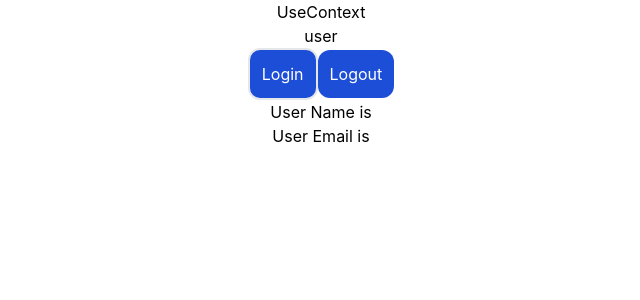
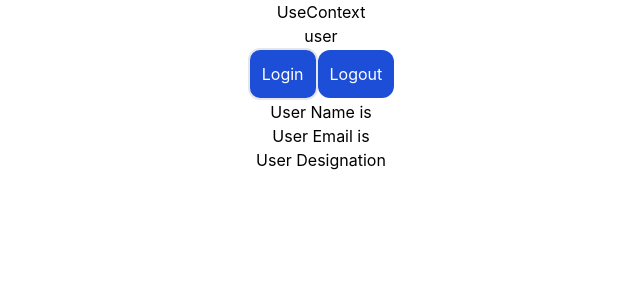
Before and after one commit to chiragchapaneri/typescript-genric, a React (Create React App) app: page / in a window 1280 px wide. Shown: the top 300 px of the page, without its empty margins (319-959 px from the left). Built offline with nearby package versions, Linux system fonts and the light colour scheme.

Commit message:
feat:add designation

```diff
--- a/src/Component/UseContext.tsx
+++ b/src/Component/UseContext.tsx
@@ -12,13 +12,18 @@ type UseContextProps = {
 type UseContexType = {
   user: AuthUser | null;
   setUser: React.Dispatch<React.SetStateAction<AuthUser | null>>;
+  designation: String | null;
+  setDesignation: React.Dispatch<React.SetStateAction<String | null>>;
 };
 export const contextValue = createContext<UseContexType | null>(null);
 export const UseContext = ({ children }: UseContextProps) => {
   const [user, setUser] = useState<AuthUser | null>(null);
+  const [designation, setDesignation] = useState<String | null>(null);
 
   return (
-    <contextValue.Provider value={{ user, setUser }}>
+    <contextValue.Provider
+      value={{ user, setUser, designation, setDesignation }}
+    >
       <div className="flex flex-col justify-center">
         <h1 className="text-center">UseContext</h1>
         {children}
--- a/src/Component/User.tsx
+++ b/src/Component/User.tsx
@@ -11,6 +11,7 @@ export const User = () => {
       name: "Chirag",
       email: "Chiragchapaneri500@gmail.com",
     });
+    userData?.setDesignation("Employee");
   };
   return (
     <div className="mx-auto max-w-screen-2xl items-center">
@@ -32,6 +33,9 @@ export const User = () => {
         </div>
         <h1 className="text-center">User Name is {userData?.user?.name}</h1>
         <h1 className="text-center">User Email is {userData?.user?.email}</h1>
+        <h1 className="text-center">
+          User Designation {userData?.designation}
+        </h1>
       </div>
     </div>
   );
```
